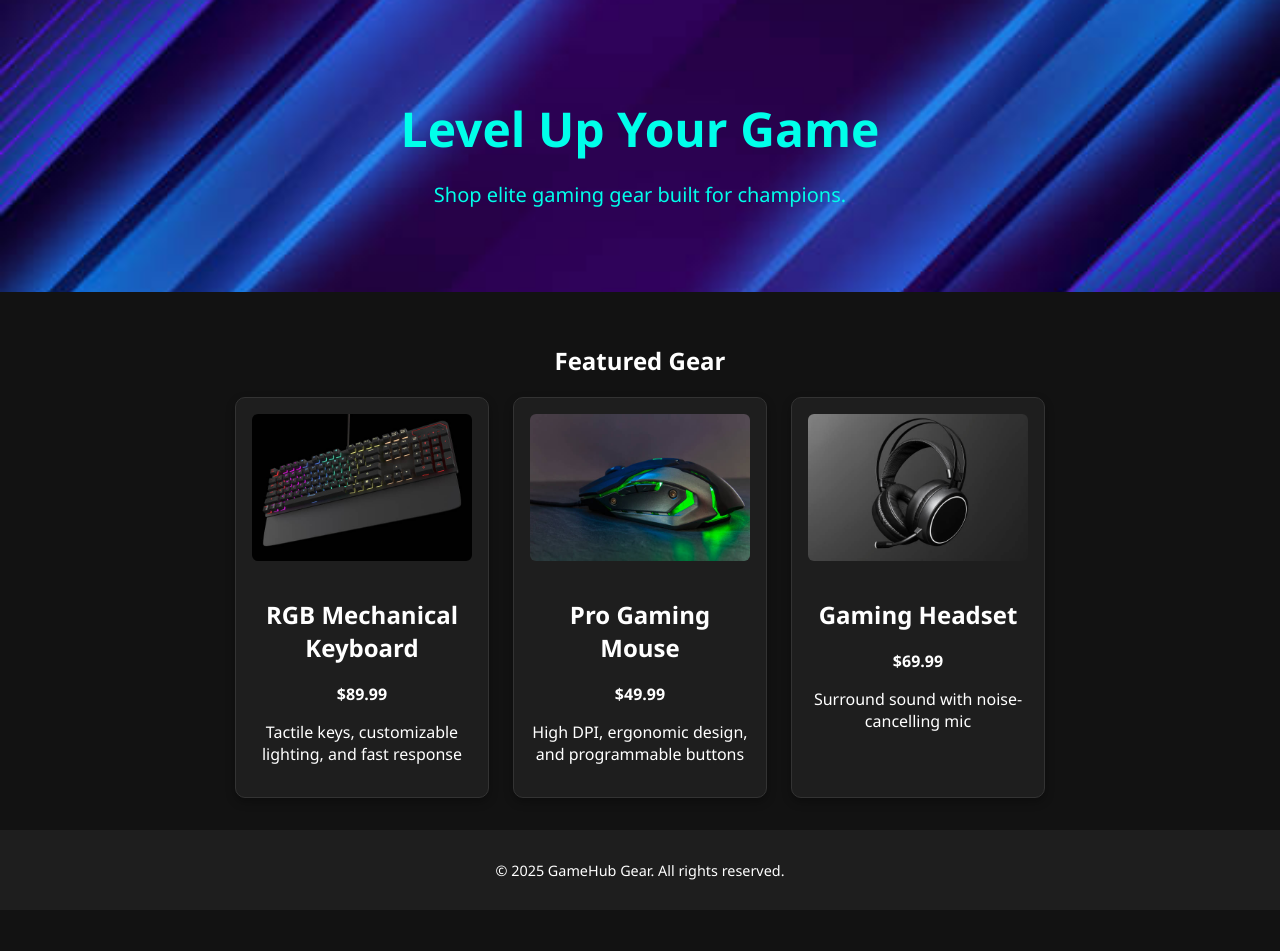
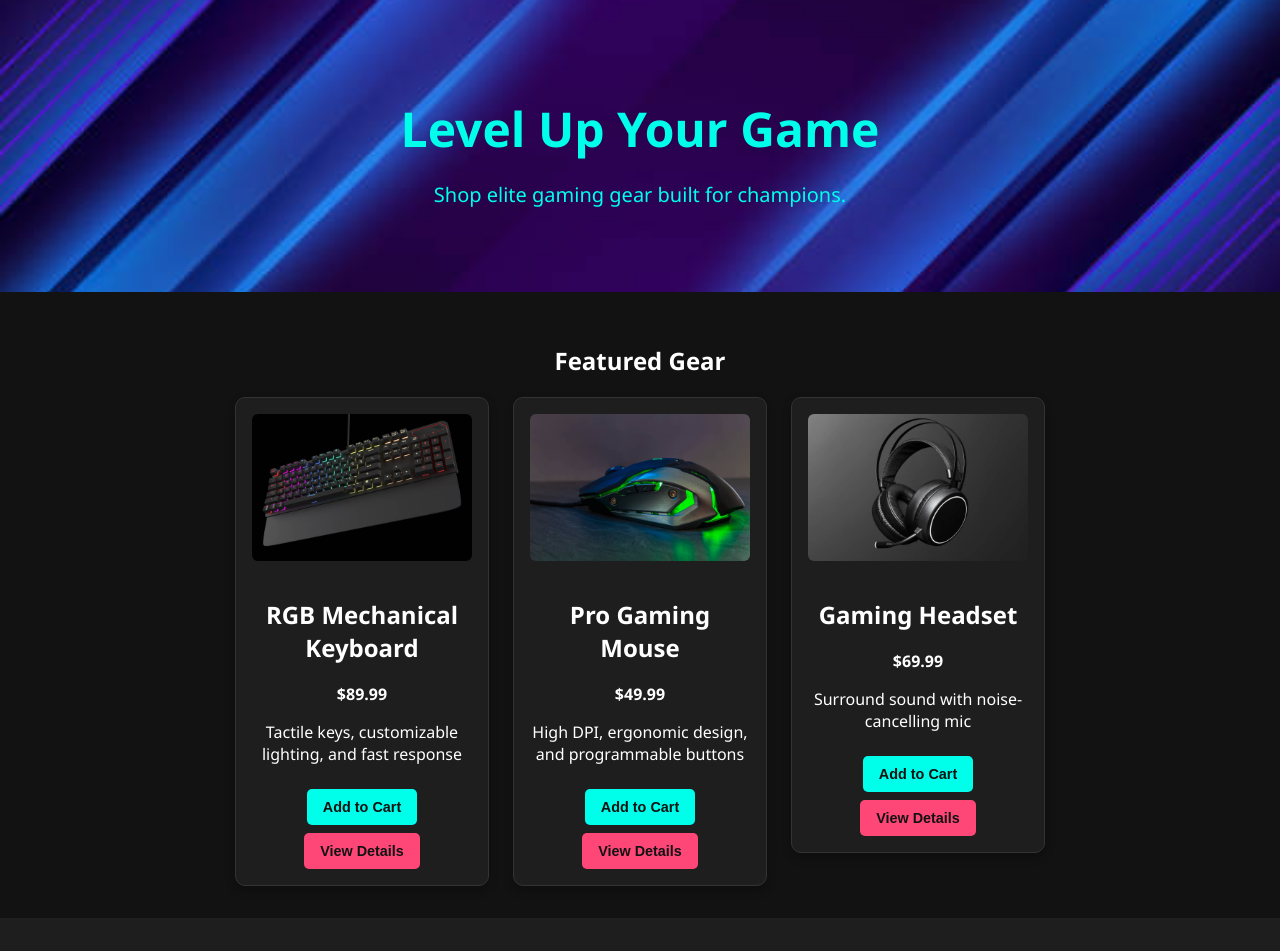
Before and after one commit to joshuadsmithdev/E-commerce-project, a React (Create React App) app in the folder ecom-product-app/: page / in a window 1280 px wide. Shown: the top 951 px of the page. Before the commit the page ends 910 px from the top, so only its background shows below. Built offline with nearby package versions, Linux system fonts and the light colour scheme.

Commit message:
added view details and add to cart buttons.

```diff
--- a/ecom-product-app/src/components/ProductItem.css
+++ b/ecom-product-app/src/components/ProductItem.css
@@ -4,6 +4,7 @@
   border-radius: 10px;
   padding: 1rem;
   width: 220px;
+  height: 100%;
   box-shadow: 0 4px 10px rgba(0,0,0,0.3);
   color: #fff;
   transition: transform 0.2s ease;
@@ -18,3 +19,28 @@
   border-radius: 6px;
   margin-bottom: 0.75rem;
 }
+.add-to-cart,
+.view-details {
+  background-color: #00ffea;
+  color: #121212;
+  border: none;
+  padding: 10px 16px;
+  font-weight: bold;
+  font-size: 0.9rem;
+  border-radius: 5px;
+  cursor: pointer;
+  margin: 0.5rem 0.25rem 0;
+  transition: background-color 0.2s ease;
+}
+
+.add-to-cart:hover {
+  background-color: #00cbbd;
+}
+
+.view-details {
+  background-color: #ff4777;
+}
+
+.view-details:hover {
+  background-color: #e03c68;
+}
--- a/ecom-product-app/src/components/ProductItem.js
+++ b/ecom-product-app/src/components/ProductItem.js
@@ -8,6 +8,8 @@ function ProductItem({ product }) {
       <h2>{product.name}</h2>
       <p><strong>${product.price.toFixed(2)}</strong></p>
       <p>{product.description}</p>
+      <button className="add-to-cart" onClick={() => alert('Added ${product.name} to cart')}>Add to Cart</button>
+      <button className="view-details" onClick={() => alert('Viewing details for ${product.name}')}>View Details</button>
     </div>
   );
 }
```
